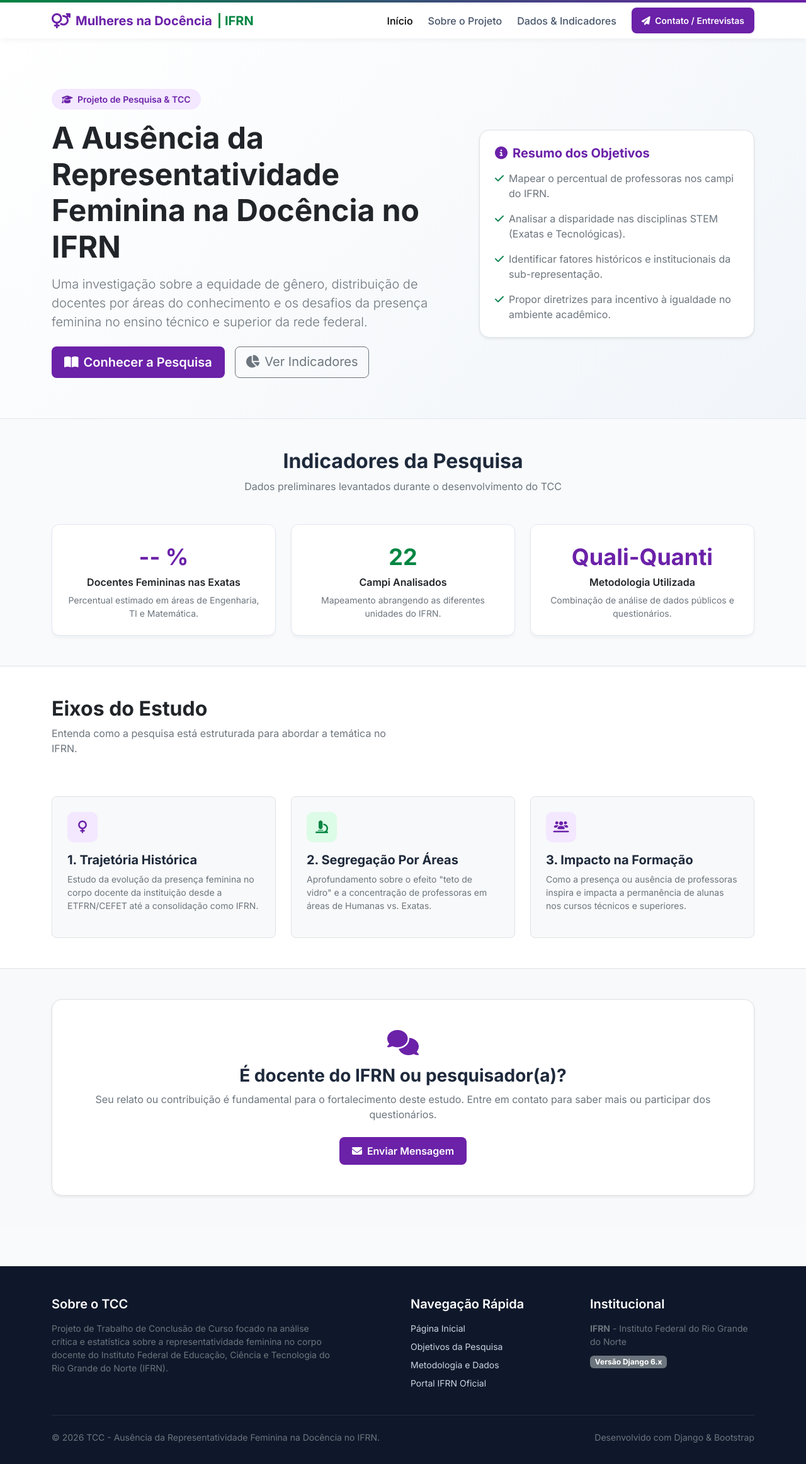
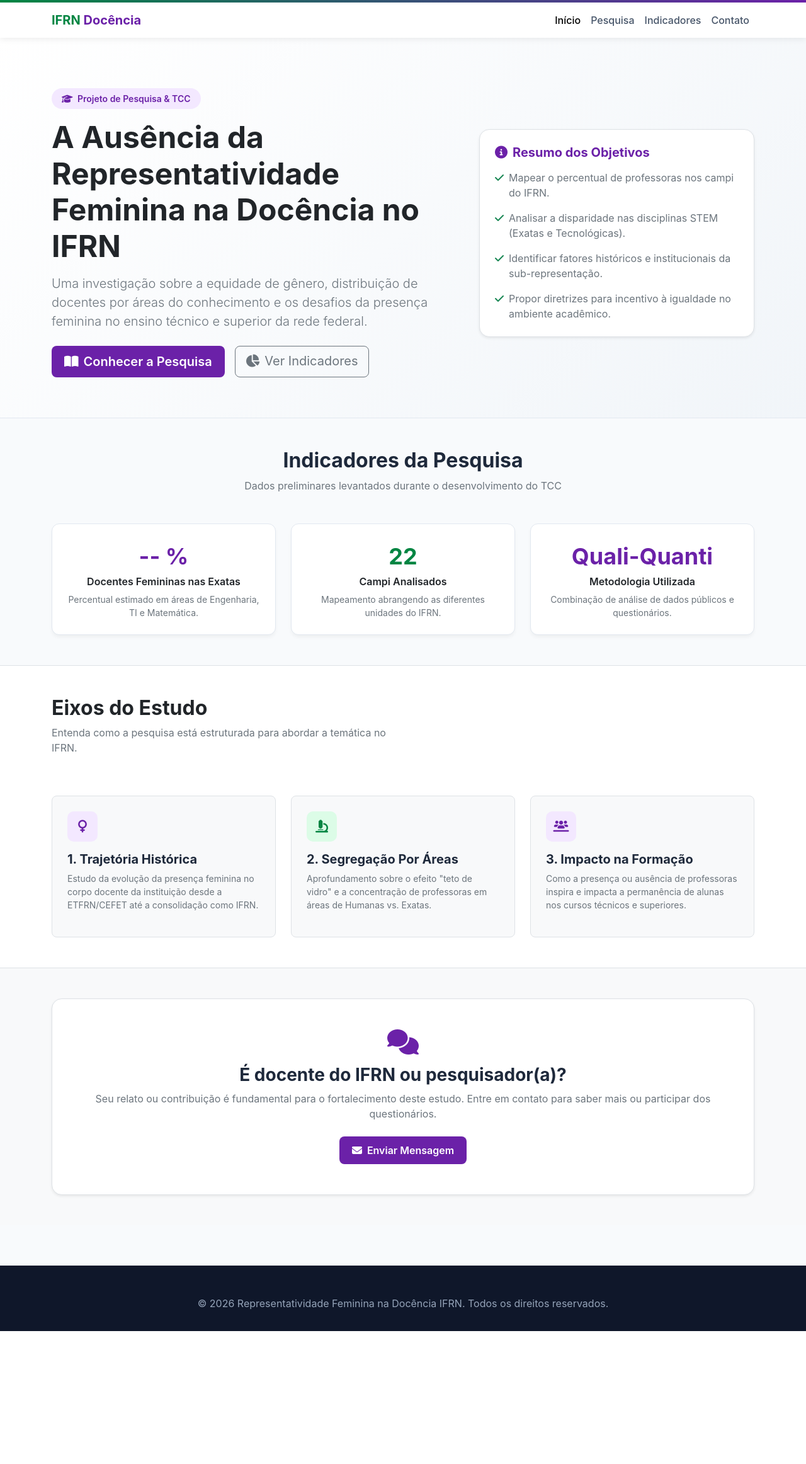
Before and after one commit to laayleska/Aus-nciaDaRepresentatividadeFemininaNaDoc-ncia_IFRN, a Django app: page / in a window 1280 px wide. Shown: the whole page at 63% size. After the commit the page ends 2113 px from the top, so only its background shows below. Run offline with Django 5.2, Linux system fonts and the light colour scheme.

Commit message:
Atualizando Página Home

```diff
--- a/static/css/style.css
+++ b/static/css/style.css
@@ -28,16 +28,25 @@ body {
 }
 
 /* ==========================================================================
-   Header & Navbar
+   Header & Navbar (Correção de Opacidade e Fixação)
    ========================================================================== */
+.app-header {
+    position: sticky !important;
+    top: 0 !important;
+    z-index: 1030 !important;
+    background-color: #ffffff !important;
+    background: #ffffff !important;
+    box-shadow: 0 2px 10px rgba(0, 0, 0, 0.08);
+}
+
+.app-header .navbar {
+    background-color: #ffffff !important;
+    background: #ffffff !important;
+}
+
 .top-stripe {
     height: 4px;
     background: linear-gradient(90deg, var(--ifrn-green) 0%, var(--purple-representativity) 100%);
-}
-
-.navbar {
-    background-color: #ffffff;
-    box-shadow: 0 2px 10px rgba(0, 0, 0, 0.05);
 }
 
 .navbar-brand {
--- a/templates/fragments/base.html
+++ b/templates/fragments/base.html
@@ -4,109 +4,62 @@
 <head>
     <meta charset="UTF-8">
     <meta name="viewport" content="width=device-width, initial-scale=1.0">
-    <title>{% block title %}Representatividade Feminina na Docência | IFRN{% endblock %}</title>
+    <title>{% block title %}Representatividade Feminina na Docência IFRN{% endblock %}</title>
 
     <!-- Bootstrap 5 CSS -->
     <link href="https://cdn.jsdelivr.net/npm/bootstrap@5.3.2/dist/css/bootstrap.min.css" rel="stylesheet">
     <!-- FontAwesome Icons -->
     <link rel="stylesheet" href="https://cdnjs.cloudflare.com/ajax/libs/font-awesome/6.4.2/css/all.min.css">
-    <!-- Google Fonts (Inter) -->
-    <link href="https://fonts.googleapis.com/css2?family=Inter:wght@300;400;500;600;700&display=swap" rel="stylesheet">
-
-    <!-- Arquivo CSS Externo -->
-    <link rel="stylesheet" href="{% static 'core/css/style.css' %}">
-
-    {% block extra_css %}{% endblock %}
+    <!-- CSS Customizado -->
+    <link rel="stylesheet" href="{% static 'css/style.css' %}">
 </head>
 <body>
 
+    <!-- Header Fixo e Totalmente Opaco -->
+    <header class="app-header sticky-top">
         <div class="top-stripe"></div>
-
-    <nav class="navbar navbar-expand-lg sticky-top navbar-light">
+        <nav class="navbar navbar-expand-lg bg-white navbar-light">
             <div class="container">
-            <a class="navbar-brand d-flex align-items-center gap-2" href="#">
-                <i class="fa-solid fa-venus-mars fs-4 text-purple"></i>
-                <span>Mulheres na Docência</span> | IFRN
+                <a class="navbar-brand" href="#">
+                    IFRN <span>Docência</span>
                 </a>
                 <button class="navbar-toggler" type="button" data-bs-toggle="collapse" data-bs-target="#navbarNav">
                     <span class="navbar-toggler-icon"></span>
                 </button>
                 <div class="collapse navbar-collapse" id="navbarNav">
-                <ul class="navbar-nav ms-auto align-items-lg-center gap-2">
+                    <ul class="navbar-nav ms-auto">
                         <li class="nav-item">
                             <a class="nav-link active" href="#">Início</a>
                         </li>
                         <li class="nav-item">
-                        <a class="nav-link" href="#sobre">Sobre o Projeto</a>
+                            <a class="nav-link" href="#sobre">Pesquisa</a>
                         </li>
                         <li class="nav-item">
-                        <a class="nav-link" href="#indicadores">Dados & Indicadores</a>
+                            <a class="nav-link" href="#indicadores">Indicadores</a>
                         </li>
                         <li class="nav-item">
-                        <a class="btn btn-purple btn-sm px-3 ms-lg-2" href="#contato">
-                            <i class="fa-solid fa-paper-plane me-1"></i> Contato / Entrevistas
-                        </a>
+                            <a class="nav-link" href="#contato">Contato</a>
                         </li>
                     </ul>
                 </div>
             </div>
         </nav>
+    </header>
 
-    {% if messages %}
-    <div class="container mt-3">
-        {% for message in messages %}
-        <div class="alert alert-{{ message.tags }} alert-dismissible fade show" role="alert">
-            {{ message }}
-            <button type="button" class="btn-close" data-bs-dismiss="alert" aria-label="Close"></button>
-        </div>
-        {% endfor %}
-    </div>
-    {% endif %}
-
+    <!-- Conteúdo Principal da Página -->
     <main class="main-content">
         {% block content %}
         {% endblock %}
     </main>
 
+    <!-- Rodapé -->
     <footer>
-        <div class="container">
-            <div class="row g-4">
-                <div class="col-lg-5">
-                    <h5 class="mb-3">Sobre o TCC</h5>
-                    <p class="small text-secondary">
-                        Projeto de Trabalho de Conclusão de Curso focado na análise crítica e estatística sobre a representatividade feminina no corpo docente do Instituto Federal de Educação, Ciência e Tecnologia do Rio Grande do Norte (IFRN).
-                    </p>
-                </div>
-
-                <div class="col-lg-3 offset-lg-1">
-                    <h5 class="mb-3">Navegação Rápida</h5>
-                    <ul class="list-unstyled small d-flex flex-column gap-2">
-                        <li><a href="#">Página Inicial</a></li>
-                        <li><a href="#sobre">Objetivos da Pesquisa</a></li>
-                        <li><a href="#indicadores">Metodologia e Dados</a></li>
-                        <li><a href="https://portal.ifrn.edu.br" target="_blank">Portal IFRN Oficial</a></li>
-                    </ul>
-                </div>
-
-                <div class="col-lg-3">
-                    <h5 class="mb-3">Institucional</h5>
-                    <p class="small text-secondary mb-1">
-                        <strong>IFRN</strong> - Instituto Federal do Rio Grande do Norte
-                    </p>
-                    <span class="badge bg-secondary mt-2">Versão Django 6.x</span>
-                </div>
-            </div>
-
-            <hr class="my-4 border-secondary opacity-25">
-
-            <div class="d-flex flex-column flex-sm-row justify-content-between align-items-center small text-secondary">
-                <p class="mb-0">&copy; {% now "Y" %} TCC - Ausência da Representatividade Feminina na Docência no IFRN.</p>
-                <p class="mb-0">Desenvolvido com Django & Bootstrap</p>
-            </div>
+        <div class="container text-center">
+            <p class="mb-0">&copy; 2026 Representatividade Feminina na Docência IFRN. Todos os direitos reservados.</p>
         </div>
     </footer>
 
+    <!-- Bootstrap JS -->
     <script src="https://cdn.jsdelivr.net/npm/bootstrap@5.3.2/dist/js/bootstrap.bundle.min.js"></script>
-    {% block extra_js %}{% endblock %}
 </body>
 </html>
```
Also changed, not shown: db.sqlite3. Lines whose indentation alone changed are shown as unchanged.
